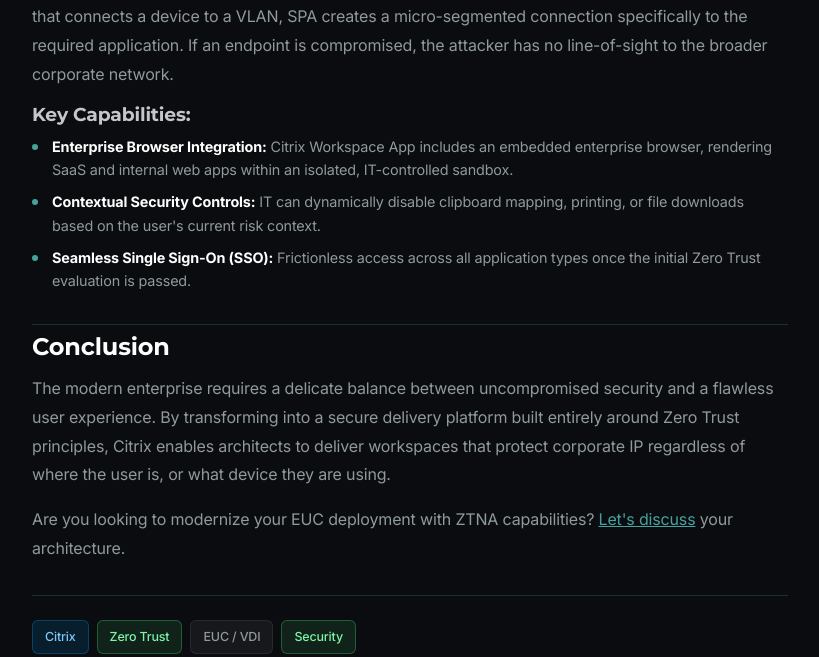
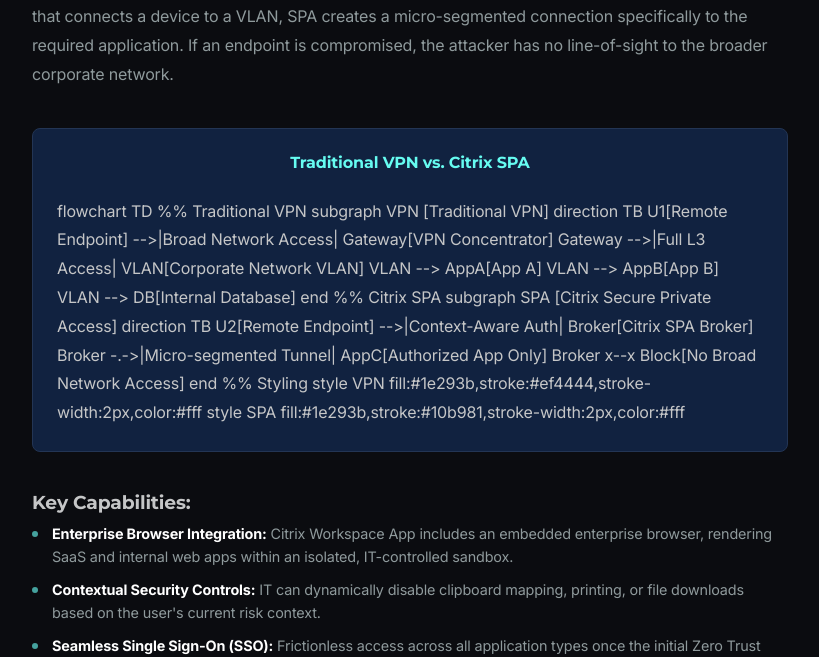
Before and after one commit to APDSADMIN/apexdigits-website, a plain HTML site: page citrix-zero-trust-workspace.html in a window 1280 px wide. Shown: the part 1931-2588 px from the top of the page, without its empty margins (32-851 px from the left). Drawn offline with Linux system fonts and the light colour scheme.

Commit message:
Add traditional VPN vs Citrix SPA diagram to Citrix article

```diff
--- a/citrix-zero-trust-workspace.html
+++ b/citrix-zero-trust-workspace.html
@@ -138,6 +138,34 @@
 
                     <h2>Citrix Secure Private Access (SPA)</h2>
                     <p>One of the most critical components of this evolution is <strong>Citrix Secure Private Access</strong>. Unlike a VPN that connects a device to a VLAN, SPA creates a micro-segmented connection specifically to the required application. If an endpoint is compromised, the attacker has no line-of-sight to the broader corporate network.</p>
+
+                    <div style="margin: 2.5rem 0; background: #112240; padding: 1.5rem; border-radius: 8px; border: 1px solid #233554; overflow-x: auto;">
+                        <h4 style="margin-bottom: 1.5rem; color: #66FCF1; text-align: center; font-family: 'Montserrat', sans-serif;">Traditional VPN vs. Citrix SPA</h4>
+                        <div class="mermaid" style="display: flex; justify-content: center;">
+flowchart TD
+    %% Traditional VPN
+    subgraph VPN [Traditional VPN]
+        direction TB
+        U1[Remote Endpoint] -->|Broad Network Access| Gateway[VPN Concentrator]
+        Gateway -->|Full L3 Access| VLAN[Corporate Network VLAN]
+        VLAN --> AppA[App A]
+        VLAN --> AppB[App B]
+        VLAN --> DB[Internal Database]
+    end
+
+    %% Citrix SPA
+    subgraph SPA [Citrix Secure Private Access]
+        direction TB
+        U2[Remote Endpoint] -->|Context-Aware Auth| Broker[Citrix SPA Broker]
+        Broker -.->|Micro-segmented Tunnel| AppC[Authorized App Only]
+        Broker x--x Block[No Broad Network Access]
+    end
+
+    %% Styling
+    style VPN fill:#1e293b,stroke:#ef4444,stroke-width:2px,color:#fff
+    style SPA fill:#1e293b,stroke:#10b981,stroke-width:2px,color:#fff
+                        </div>
+                    </div>
 
                     <h3>Key Capabilities:</h3>
                     <ul class="post-list">
```
